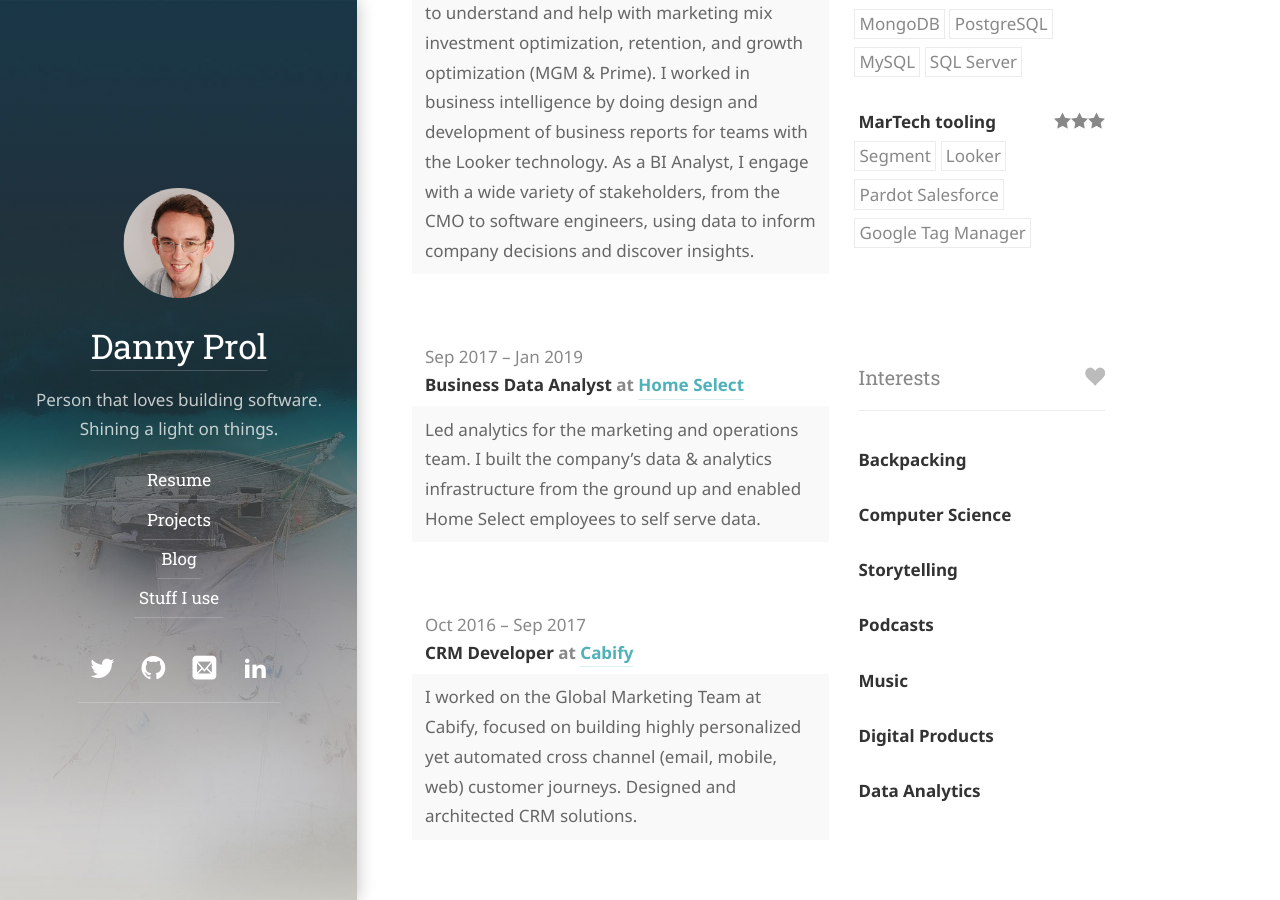
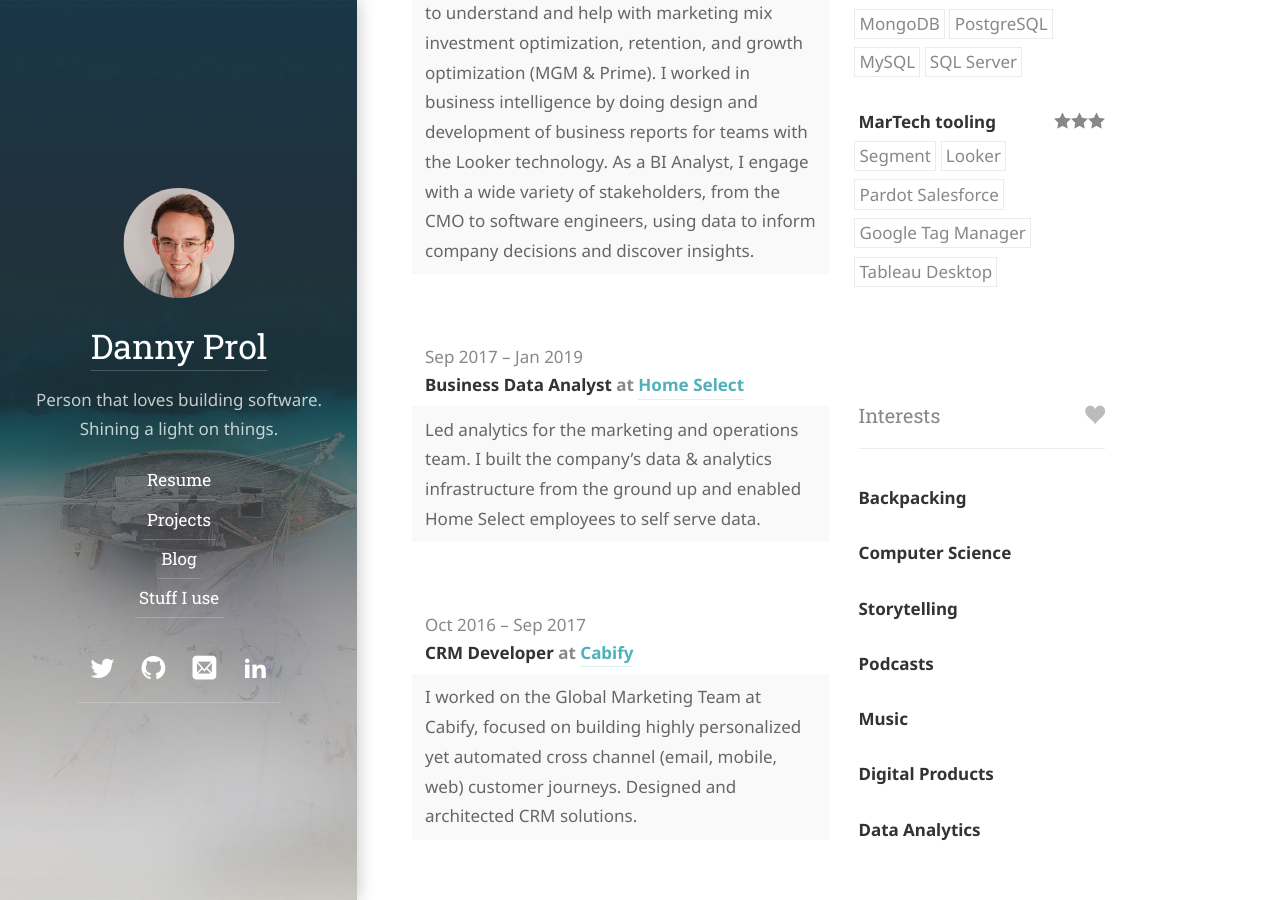
Before and after one commit to dprol/dprol.github.io, a Jekyll site: the page built from resume.md, in a window 1280 px wide and 900 px high, scrolled down 1064 px. Built offline with Jekyll 4.4.1, drawn with Linux system fonts in a browser that asks for light colours; some web fonts are replaced.

Commit message:
Update resume.yml

```diff
--- a/_data/resume.yml
+++ b/_data/resume.yml
@@ -117,6 +117,7 @@ skills:
       - "Looker"
       - "Pardot Salesforce"
       - "Google Tag Manager"
+      - "Tableau Desktop"
 languages:
   - language: "Spanish"
     fluency: "Native speaker"
```
